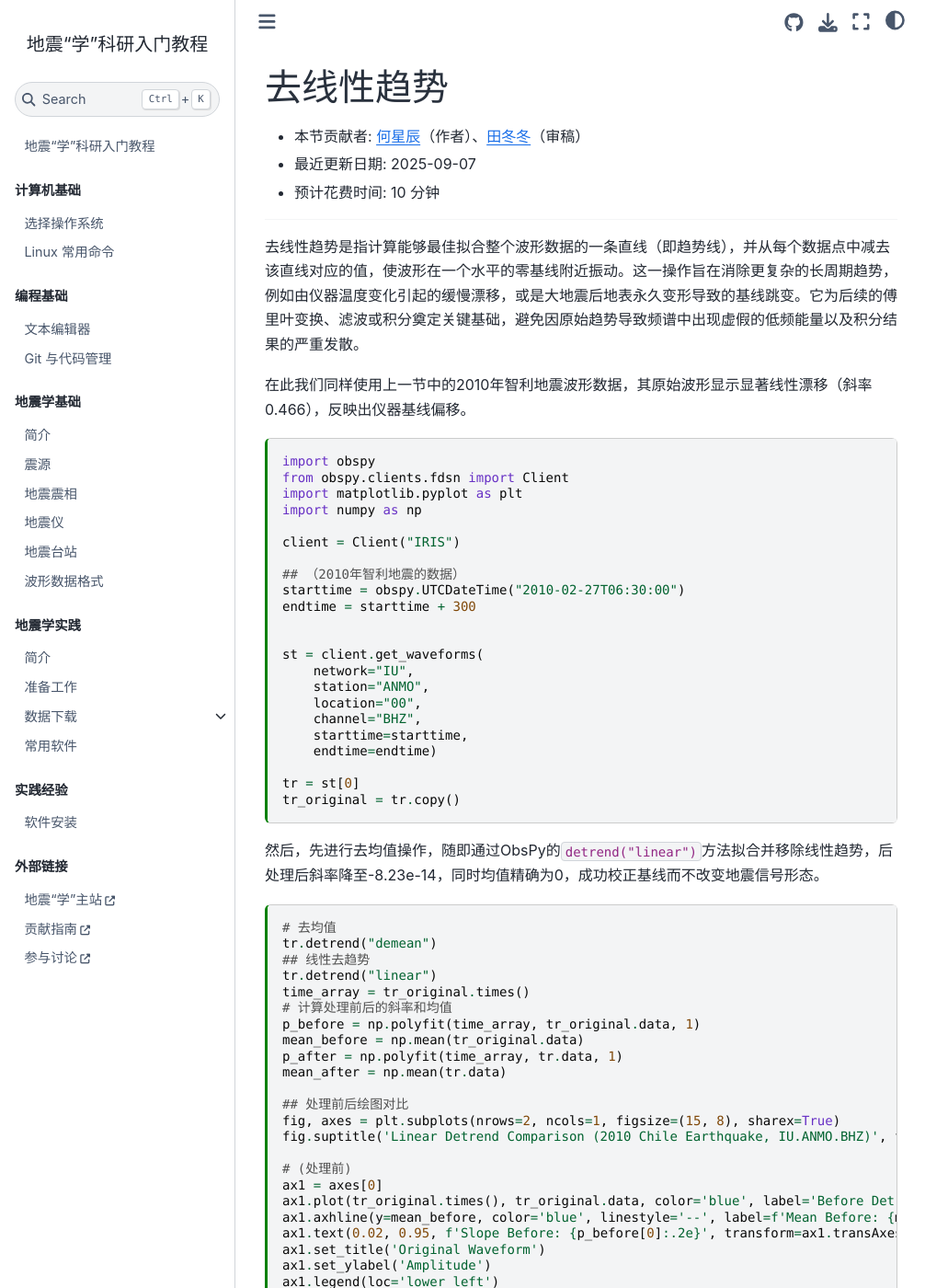
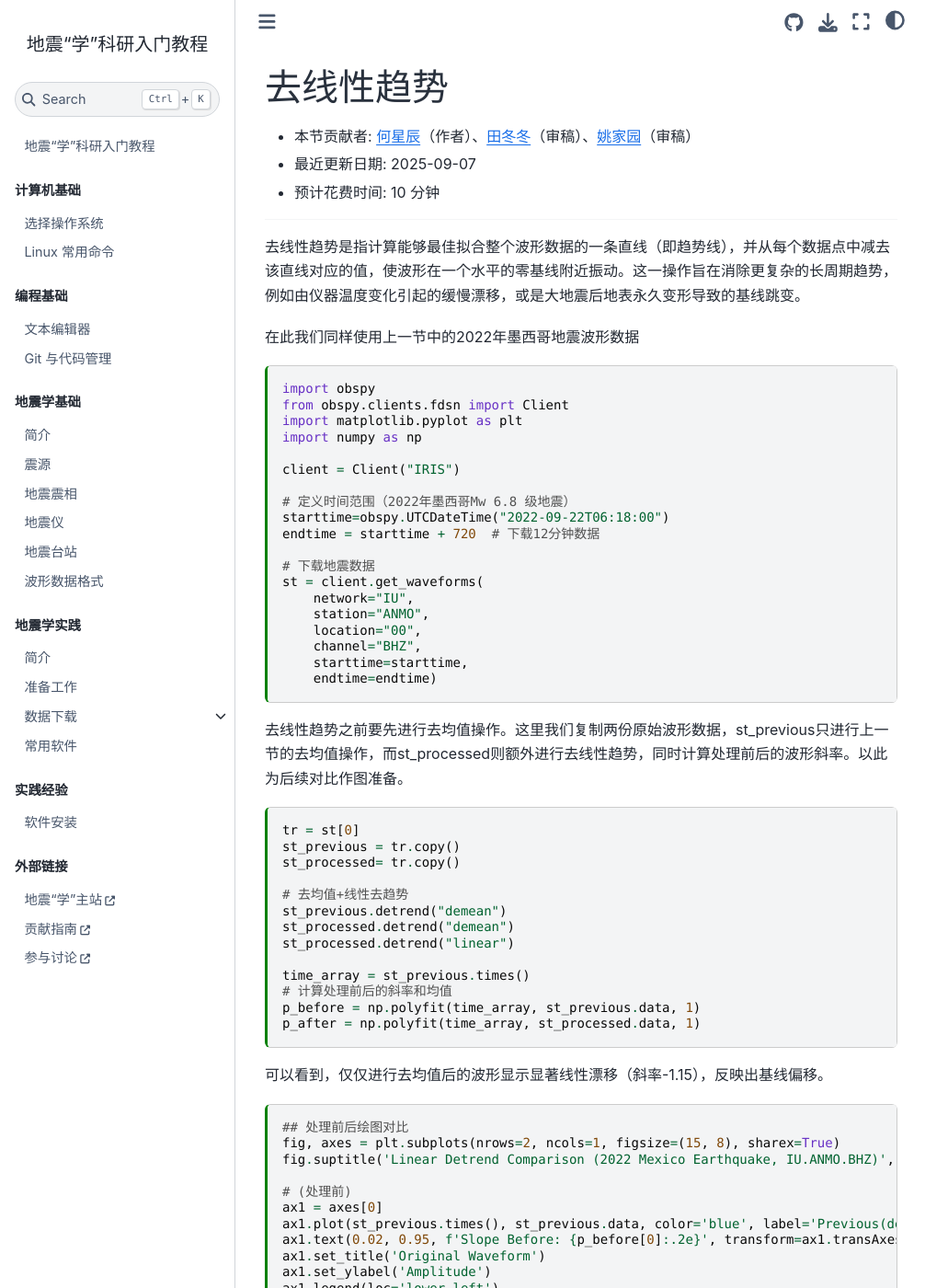
Before and after one commit to seismo-learn/seismology101, a Jupyter Book: the page built from source/exercises/detrend.md, in a window 1280 px wide and 1400 px high. Shown: the whole window at 92% size, without its empty margins (0-1031 px from the left). Built offline with Jupyter Book 1.0.4 settings and Sphinx 7.4.7 and the Sphinx Book theme 1.1.4, drawn with Linux system fonts in a browser that asks for light colours; pages that are not in the unit, such as notebooks, are missing from menus; some of the changed text lies outside the part shown.

Commit message:
git commit -m "fix txt and code ,add reviewer"

````diff
--- a/source/exercises/detrend.md
+++ b/source/exercises/detrend.md
@@ -13,16 +13,16 @@ kernelspec:
 
 # 去线性趋势
 
-- 本节贡献者: [何星辰](https://github.com/Chuan1937)（作者）、[田冬冬](https://me.seisman.info/)（审稿）
+- 本节贡献者: [何星辰](https://github.com/Chuan1937)（作者）、[田冬冬](https://me.seisman.info/)（审稿）、[姚家园](https://github.com/core-man)（审稿）
 - 最近更新日期: 2025-09-07
 - 预计花费时间: 10 分钟
 
 ---
-去线性趋势是指计算能够最佳拟合整个波形数据的一条直线（即趋势线），并从每个数据点中减去该直线对应的值，使波形在一个水平的零基线附近振动。这一操作旨在消除更复杂的长周期趋势，例如由仪器温度变化引起的缓慢漂移，或是大地震后地表永久变形导致的基线跳变。它为后续的傅里叶变换、滤波或积分奠定关键基础，避免因原始趋势导致频谱中出现虚假的低频能量以及积分结果的严重发散。
+去线性趋势是指计算能够最佳拟合整个波形数据的一条直线（即趋势线），并从每个数据点中减去该直线对应的值，使波形在一个水平的零基线附近振动。这一操作旨在消除更复杂的长周期趋势，例如由仪器温度变化引起的缓慢漂移，或是大地震后地表永久变形导致的基线跳变。
 
 
 
-在此我们同样使用上一节中的2010年智利地震波形数据，其原始波形显示显著线性漂移（斜率0.466），反映出仪器基线偏移。
+在此我们同样使用上一节中的2022年墨西哥地震波形数据
 ```{code-cell} ipython3
 import obspy
 from obspy.clients.fdsn import Client
@@ -31,11 +31,11 @@ import numpy as np
 
 client = Client("IRIS")
 
-## （2010年智利地震的数据）
-starttime = obspy.UTCDateTime("2010-02-27T06:30:00")
-endtime = starttime + 300
+# 定义时间范围（2022年墨西哥Mw 6.8 级地震）
+starttime=obspy.UTCDateTime("2022-09-22T06:18:00")
+endtime = starttime + 720  # 下载12分钟数据
 
-
+# 下载地震数据
 st = client.get_waveforms(
     network="IU",
     station="ANMO",
@@ -43,35 +43,36 @@ st = client.get_waveforms(
     channel="BHZ",
     starttime=starttime,
     endtime=endtime)
-
-tr = st[0]
-tr_original = tr.copy()
-
 ```
 
-然后，先进行去均值操作，随即通过ObsPy的`detrend("linear")`方法拟合并移除线性趋势，后处理后斜率降至-8.23e-14，同时均值精确为0，成功校正基线而不改变地震信号形态。
-
+去线性趋势之前要先进行去均值操作。这里我们复制两份原始波形数据，st_previous只进行上一节的去均值操作，而st_processed则额外进行去线性趋势，同时计算处理前后的波形斜率。以此为后续对比作图准备。
 
 ```{code-cell} ipython3
-# 去均值
-tr.detrend("demean")
-## 线性去趋势
-tr.detrend("linear")
-time_array = tr_original.times()
+tr = st[0]
+st_previous = tr.copy()
+st_processed= tr.copy()
+
+# 去均值+线性去趋势
+st_previous.detrend("demean")
+st_processed.detrend("demean")
+st_processed.detrend("linear")
+
+time_array = st_previous.times()
 # 计算处理前后的斜率和均值
-p_before = np.polyfit(time_array, tr_original.data, 1)
-mean_before = np.mean(tr_original.data)
-p_after = np.polyfit(time_array, tr.data, 1)
-mean_after = np.mean(tr.data)
+p_before = np.polyfit(time_array, st_previous.data, 1)
+p_after = np.polyfit(time_array, st_processed.data, 1)
+```
 
+可以看到，仅仅进行去均值后的波形显示显著线性漂移（斜率-1.15），反映出基线偏移。
+
+```{code-cell} ipython3
 ## 处理前后绘图对比
 fig, axes = plt.subplots(nrows=2, ncols=1, figsize=(15, 8), sharex=True)
-fig.suptitle('Linear Detrend Comparison (2010 Chile Earthquake, IU.ANMO.BHZ)', fontsize=16)
+fig.suptitle('Linear Detrend Comparison (2022 Mexico Earthquake, IU.ANMO.BHZ)', fontsize=16)
 
 # (处理前)
 ax1 = axes[0]
-ax1.plot(tr_original.times(), tr_original.data, color='blue', label='Before Detrend')
-ax1.axhline(y=mean_before, color='blue', linestyle='--', label=f'Mean Before: {mean_before:.0f}')
+ax1.plot(st_previous.times(), st_previous.data, color='blue', label='Previous(demean)')
 ax1.text(0.02, 0.95, f'Slope Before: {p_before[0]:.2e}', transform=ax1.transAxes, color='blue')
 ax1.set_title('Original Waveform')
 ax1.set_ylabel('Amplitude')
@@ -80,8 +81,7 @@ ax1.grid(True)
 
 #  (处理后)
 ax2 = axes[1]
-ax2.plot(tr.times(), tr.data, color='red', label='After Detrend')
-ax2.axhline(y=mean_after, color='red', linestyle='--', label=f'Mean After: {mean_after:.0f}')
+ax2.plot(st_processed.times(), st_processed.data, color='red', label='Processed(demean + linear)')
 ax2.text(0.02, 0.95, f'Slope After: {p_after[0]:.2e}', transform=ax2.transAxes, color='red')
 ax2.set_title('Detrended Waveform')
 ax2.set_xlabel('Time (s)')
@@ -90,7 +90,7 @@ ax2.legend(loc='lower left')
 ax2.grid(True)
 
 plt.tight_layout()
-plt.savefig("detrend.png")
 plt.show()
 
 ```
+可以看到，通过ObsPy的`detrend("linear")`方法拟合并移除线性趋势后，处理后斜率降至4.26e-15，成功校正基线而不改变地震信号形态。
````
